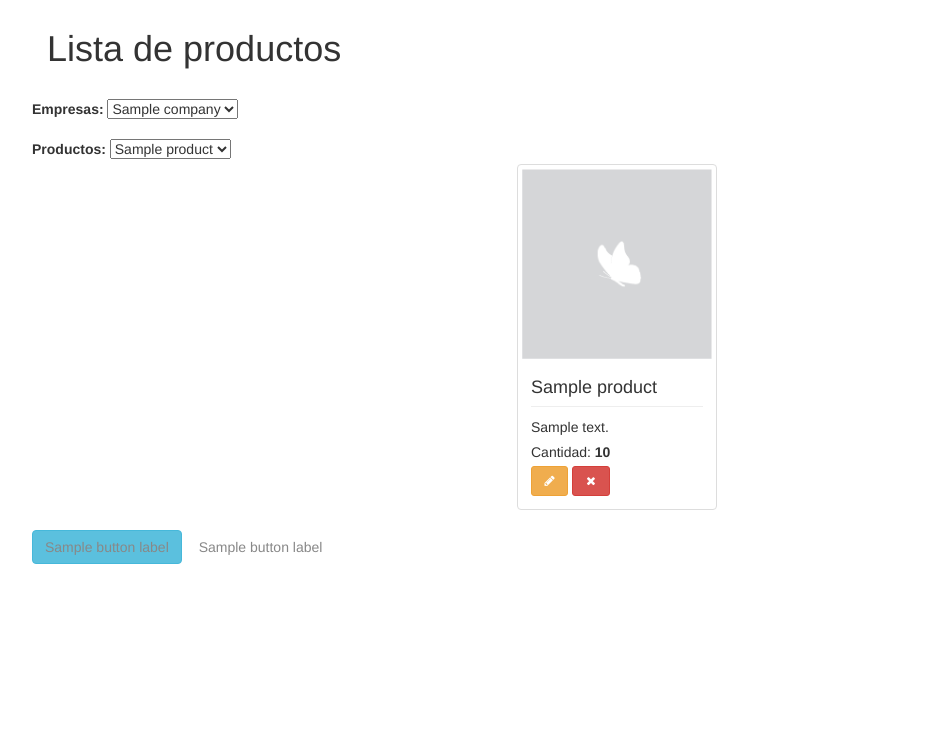
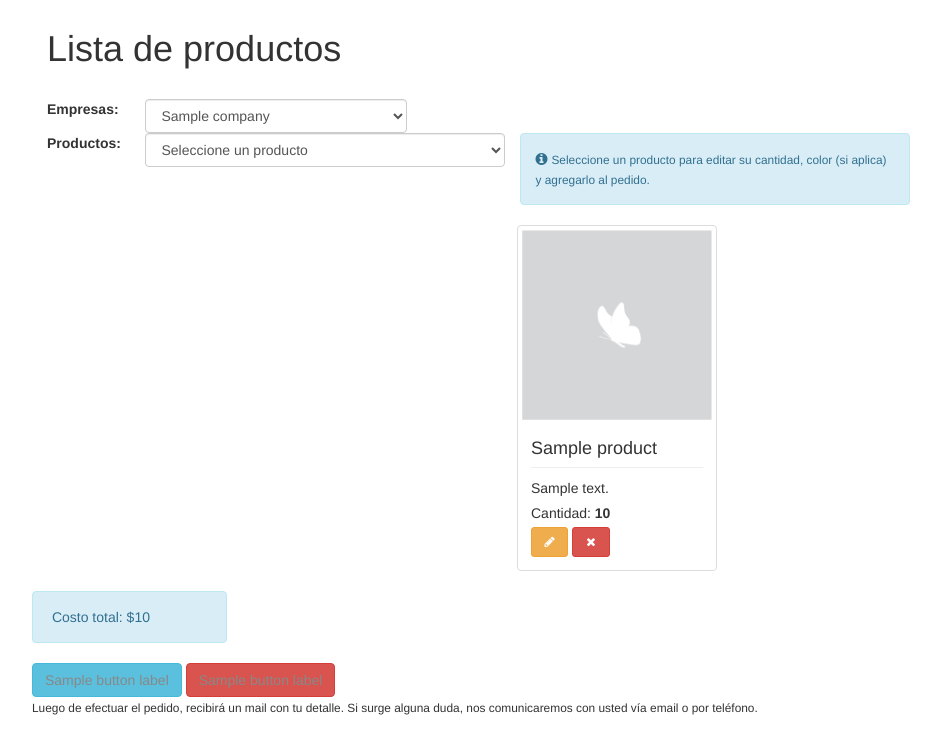
Before and after one commit to back-pack/tienda-asothella, a Symfony app: template templates/shopping/index.html.twig in a window 1440 px wide. Shown: the part 51-800 px from the top of the page, without its empty margins (218-1159 px from the left). Run offline with Twig, Linux system fonts and the light colour scheme; the template is opened without the code that fills it: most values are stand-ins (such as "Sample title", 1, 10 or a date in 2020); some libraries are stand-ins or nearby versions.

Commit message:
se agrega correcciones a la vista

```diff
--- a/templates/shopping/index.html.twig
+++ b/templates/shopping/index.html.twig
@@ -21,7 +21,7 @@
         {% set pathToNewRequirement = path('client_requirement_new') %}
     {% endif %}
 {% endif %}
-
+{% set totalPrice = 0 %}
 {% block title %}Shopping{% endblock %}
 
 {% block body %}
@@ -40,21 +40,36 @@
     <br>
     <div class="row">
         <div class="form-group">
+            <div class="col-xs-12 col-md-1">
                 <label for="company">Empresas:</label>
-            <select name="company" id="company">
+            </div>
+            <div class="col-xs-10 col-md-3">
+                <select name="company" id="company" class="form-control">
                 {% for company in companies %}
                     <option id="{{company.id}}">{{company.name}}</option>
                 {% endfor %}
                 </select>
             </div>
         </div>
+    </div>
     <div class="row">
+        <div class="form-group">
+            <div class="col-xs-12 col-md-1">
                 <label for="product">Productos:</label>
-        <select name="product" id="product">
+            </div>
+            <div class="col-xs-10 col-md-4">
+                <select name="product" id="product" class="form-control">
+                    <option>Seleccione un producto</option>
                     {% for product in products %}
                     <option id="{{path(pathToAddItem, {'uid': product.uid})}}">{{product.name}}</option>
                     {% endfor %}
                 </select>
+            </div>
+            <div class="col-xs-4 col-md-4 alert alert-info" role="info">
+                <i class="fa fa-info-circle"></i>
+                <small>Seleccione un producto para editar su cantidad, color (si aplica) y agregarlo al pedido.</small>
+            </div>
+        </div>
     </div>
     {% if items is not empty %}
         {% for key, item in items %}
@@ -64,14 +79,27 @@
                 <h4 class="divisor">{{ item.product.name }}</h4>
                 <p>{{ item.product.description }}</p>
                 <p>Cantidad: <b>{{ item.quantity }}</b></p>
+                {% if item.product.isColor == true %}
+                <p>Color: {{ item.colour }}</p>
+                {% endif %}
                 <a href="{{path(pathToEditItem, {'itemId' : key})}}" class="btn btn-sm btn-warning"><i class="fa fa-fw fa-pencil"></i></a>
                 <a href="{{path(pathToRemoveItem, {'itemId' : key})}}" class="btn btn-sm btn-danger"><i class="fa fa-fw fa-remove"></i></a>
             </div>
         </div>
+        {% set totalPrice = totalPrice + item.cost %}
         {% endfor %}
     <div class="row">
-        <a class="btn btn-info" href="{{ pathToNewRequirement }}">{{ button_label|default('Realizar compra') }}</a>
-        <a class="btn btn-daner" href="{{ pathToDropCart }}">{{ button_label|default('Vaciar carrito') }}</a>
+        <div class="col-xs-12 col-md-2 alert alert-info" role="info">
+            <i class="fa fa-money-bill"></i>
+            <stron>Costo total: ${{ totalPrice }}</strong>
+        </div>
+    </div>
+    <div class="row">
+        <a class="btn btn-info" href="{{ pathToNewRequirement }}">{{ button_label|default('Envía tu pedido!') }}</a>
+        <a class="btn btn-danger" href="{{ pathToDropCart }}">{{ button_label|default('Vaciar carrito') }}</a>
+    </div>
+    <div class="row">
+        <small>Luego de efectuar el pedido, recibirá un mail con tu detalle. Si surge alguna duda, nos comunicaremos con usted vía email o por teléfono.</small>
     </div>
     {% else %}
         <h1>Todavia no tenés items agregados!</h1>
```
Also changed, not shown: src/Controller/AdminController.php (+9 -13 lines). Lines whose indentation alone changed are shown as unchanged.
